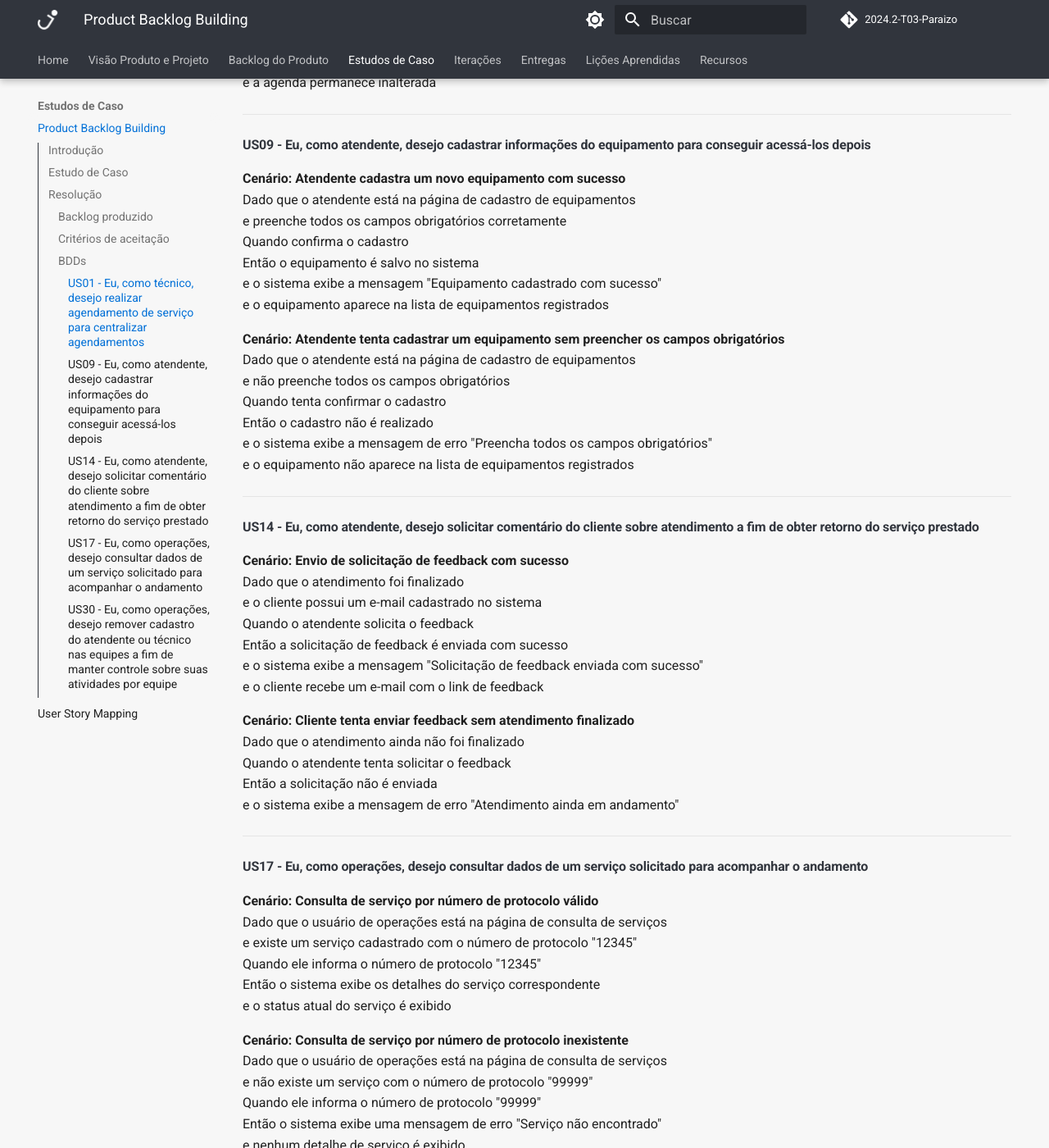
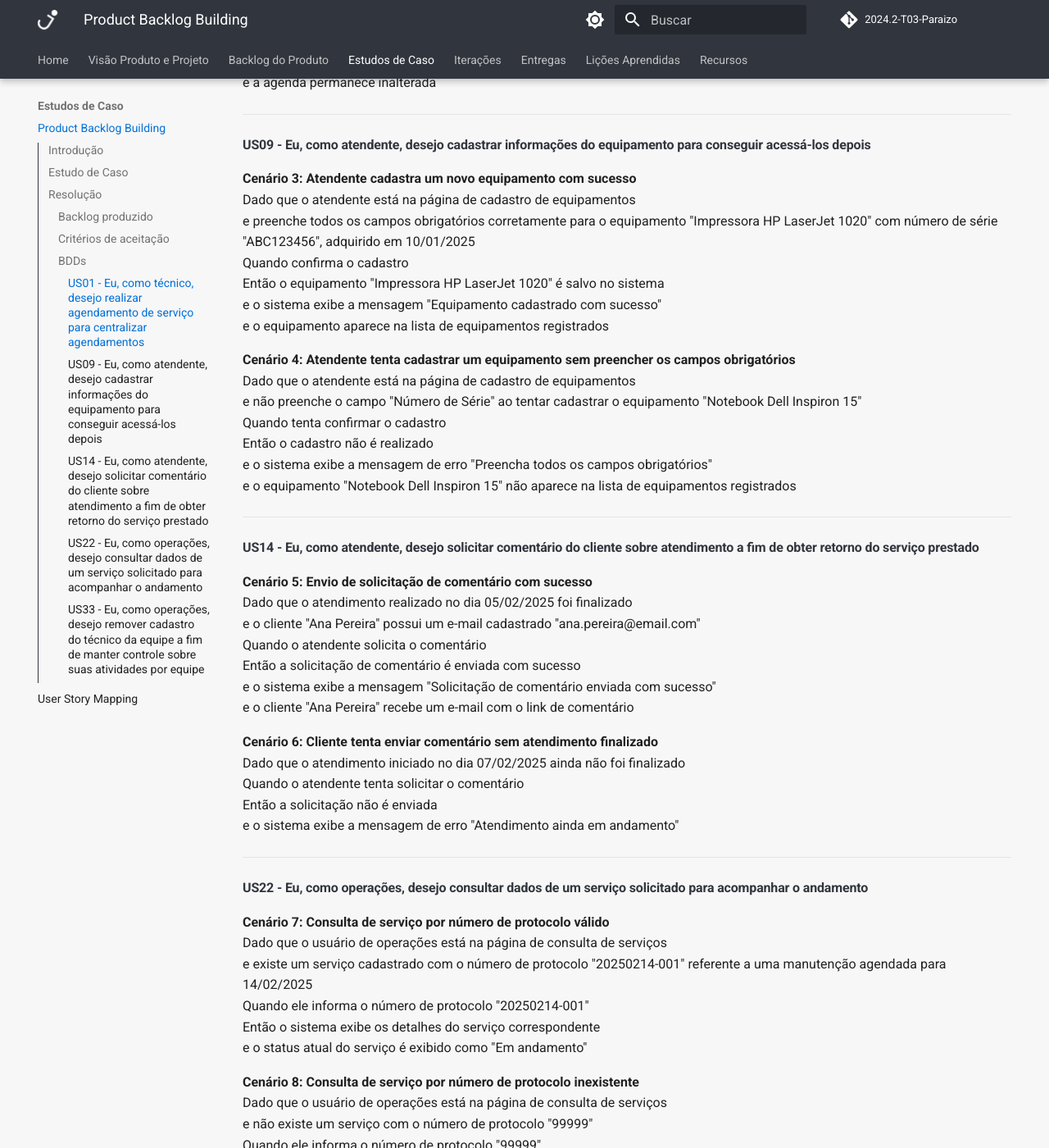
Before and after one commit to mdsreq-fga-unb/2024.2-T03-Paraizo, an MkDocs documentation site: the page built from docs/estudos-de-caso/pbb/index.md, in a window 1280 px wide and 1400 px high, scrolled down 5643 px. Shown: the whole window at 82% size. Built offline with MkDocs 1.6.1 and Material for MkDocs 9.7.7, drawn with Linux system fonts in a browser that asks for light colours; comment, search, counter and statistics services are not loaded; the version menu is left out; some of the changed text lies outside the part shown.

Commit message:
Correção dos BDDs

```diff
--- a/docs/estudos-de-caso/pbb/index.md
+++ b/docs/estudos-de-caso/pbb/index.md
@@ -7,6 +7,7 @@
     |  20/01   |    1.0     | Documentação do PBB      | Pedro Miguel M. de O. dos Santos    |
     |  08/02   |    1.1     | Correção das US's com base no PBI      | Pedro Miguel M. de O. dos Santos    |
     |  09/02   |    1.2    | Correção dos critérios de aceitação | Pedro Miguel M. de O. dos Santos    |
+    |  09/02   |    1.3    | Correção dos BDDs | Pedro Miguel M. de O. dos Santos    |
 
 ## **Introdução**
 
@@ -98,20 +99,20 @@ Fonte: Pedro Miguel M. de O. dos Santos
 
 #### US01 - Eu, como técnico, desejo realizar agendamento de serviço para centralizar agendamentos
 
-**Cenário: Técnico realiza um novo agendamento com sucesso**
+**Cenário 1: Técnico realiza um novo agendamento com sucesso**
 Dado que o técnico está na página de agendamento
-e existem horários disponíveis na agenda
-Quando o técnico seleciona uma data e horário
-e informa os dados do cliente corretamente
+e existem horários disponíveis na agenda para o dia 15/02/2025, das 08:00 às 18:00, exceto às 12:00
+Quando o técnico seleciona a data 15/02/2025 e o horário 14:00
+e informa os dados do cliente "Carlos Souza, telefone: (11) 98765-4321, endereço: Rua das Palmeiras, 123"
 e confirma o agendamento
 Então o agendamento é realizado com sucesso
 e o sistema exibe uma mensagem "Agendamento realizado com sucesso"
-e o agendamento aparece na lista de compromissos do técnico
+e o agendamento aparece na lista de compromissos do técnico para o dia 15/02/2025 às 14:00
 
-**Cenário: Técnico tenta agendar em um horário já ocupado**
+**Cenário 2: Técnico tenta agendar em um horário já ocupado**
 Dado que o técnico está na página de agendamento
-e o horário desejado já está ocupado na agenda
-Quando o técnico tenta realizar o agendamento
+e o horário 10:00 do dia 20/02/2025 já está ocupado na agenda
+Quando o técnico tenta realizar o agendamento para o dia 20/02/2025 às 10:00
 Então o agendamento não é realizado
 e o sistema exibe uma mensagem de erro "Horário indisponível"
 e a agenda permanece inalterada
@@ -120,52 +121,52 @@ e a agenda permanece inalterada
 
 #### US09 - Eu, como atendente, desejo cadastrar informações do equipamento para conseguir acessá-los depois
 
-**Cenário: Atendente cadastra um novo equipamento com sucesso**
+**Cenário 3: Atendente cadastra um novo equipamento com sucesso**
 Dado que o atendente está na página de cadastro de equipamentos
-e preenche todos os campos obrigatórios corretamente
+e preenche todos os campos obrigatórios corretamente para o equipamento "Impressora HP LaserJet 1020" com número de série "ABC123456", adquirido em 10/01/2025
 Quando confirma o cadastro
-Então o equipamento é salvo no sistema
+Então o equipamento "Impressora HP LaserJet 1020" é salvo no sistema
 e o sistema exibe a mensagem "Equipamento cadastrado com sucesso"
 e o equipamento aparece na lista de equipamentos registrados
 
-**Cenário: Atendente tenta cadastrar um equipamento sem preencher os campos obrigatórios**
+**Cenário 4: Atendente tenta cadastrar um equipamento sem preencher os campos obrigatórios**
 Dado que o atendente está na página de cadastro de equipamentos
-e não preenche todos os campos obrigatórios
+e não preenche o campo "Número de Série" ao tentar cadastrar o equipamento "Notebook Dell Inspiron 15"
 Quando tenta confirmar o cadastro
 Então o cadastro não é realizado
 e o sistema exibe a mensagem de erro "Preencha todos os campos obrigatórios"
-e o equipamento não aparece na lista de equipamentos registrados
+e o equipamento "Notebook Dell Inspiron 15" não aparece na lista de equipamentos registrados
 
 ---
 
 #### US14 - Eu, como atendente, desejo solicitar comentário do cliente sobre atendimento a fim de obter retorno do serviço prestado
 
-**Cenário: Envio de solicitação de feedback com sucesso**
-Dado que o atendimento foi finalizado
-e o cliente possui um e-mail cadastrado no sistema
-Quando o atendente solicita o feedback
-Então a solicitação de feedback é enviada com sucesso
-e o sistema exibe a mensagem "Solicitação de feedback enviada com sucesso"
-e o cliente recebe um e-mail com o link de feedback
+**Cenário 5: Envio de solicitação de comentário com sucesso**
+Dado que o atendimento realizado no dia 05/02/2025 foi finalizado
+e o cliente "Ana Pereira" possui um e-mail cadastrado "ana.pereira@email.com"
+Quando o atendente solicita o comentário
+Então a solicitação de comentário é enviada com sucesso
+e o sistema exibe a mensagem "Solicitação de comentário enviada com sucesso"
+e o cliente "Ana Pereira" recebe um e-mail com o link de comentário
 
-**Cenário: Cliente tenta enviar feedback sem atendimento finalizado**
-Dado que o atendimento ainda não foi finalizado
-Quando o atendente tenta solicitar o feedback
+**Cenário 6: Cliente tenta enviar comentário sem atendimento finalizado**
+Dado que o atendimento iniciado no dia 07/02/2025 ainda não foi finalizado
+Quando o atendente tenta solicitar o comentário
 Então a solicitação não é enviada
 e o sistema exibe a mensagem de erro "Atendimento ainda em andamento"
 
 ---
 
-#### US17 - Eu, como operações, desejo consultar dados de um serviço solicitado para acompanhar o andamento
+#### US22 - Eu, como operações, desejo consultar dados de um serviço solicitado para acompanhar o andamento
 
-**Cenário: Consulta de serviço por número de protocolo válido**
+**Cenário 7: Consulta de serviço por número de protocolo válido**
 Dado que o usuário de operações está na página de consulta de serviços
-e existe um serviço cadastrado com o número de protocolo "12345"
-Quando ele informa o número de protocolo "12345"
+e existe um serviço cadastrado com o número de protocolo "20250214-001" referente a uma manutenção agendada para 14/02/2025
+Quando ele informa o número de protocolo "20250214-001"
 Então o sistema exibe os detalhes do serviço correspondente
-e o status atual do serviço é exibido
+e o status atual do serviço é exibido como "Em andamento"
 
-**Cenário: Consulta de serviço por número de protocolo inexistente**
+**Cenário 8: Consulta de serviço por número de protocolo inexistente**
 Dado que o usuário de operações está na página de consulta de serviços
 e não existe um serviço com o número de protocolo "99999"
 Quando ele informa o número de protocolo "99999"
@@ -174,23 +175,24 @@ e nenhum detalhe de serviço é exibido
 
 ---
 
-#### US30 - Eu, como operações, desejo remover cadastro do atendente ou técnico nas equipes a fim de manter controle sobre suas atividades por equipe
+#### US33 - Eu, como operações, desejo remover cadastro do técnico da equipe a fim de manter controle sobre suas atividades por equipe
 
-**Cenário: Remoção bem-sucedida de técnico**
+**Cenário 9: Remoção bem-sucedida de técnico**
 Dado que o usuário de operações está na página de gerenciamento de equipes
-e o técnico "João Silva" está cadastrado na equipe de manutenção
+e o técnico "João Silva" está cadastrado na equipe de manutenção desde 10/03/2024
 Quando o usuário seleciona o técnico "João Silva"
 e confirma a remoção
 Então o sistema remove o técnico da equipe
 e exibe a mensagem "Técnico removido com sucesso"
-e o técnico não aparece mais na lista de equipe
+e o técnico "João Silva" não aparece mais na lista da equipe de manutenção
 
-**Cenário: Tentativa de remoção sem confirmação**
+**Cenário 10: Tentativa de remoção sem confirmação**
 Dado que o usuário de operações está na página de gerenciamento de equipes
-e o técnico "João Silva" está cadastrado na equipe de manutenção
+e o técnico "João Silva" está cadastrado na equipe de manutenção desde 10/03/2024
 Quando o usuário seleciona o técnico "João Silva"
 e cancela a remoção
-Então o técnico continua cadastrado na equipe
+Então o técnico "João Silva" continua cadastrado na equipe
 e o sistema não exibe mensagens de erro
 
+
 Fonte: Pedro Miguel M. de O. dos Santos
```
